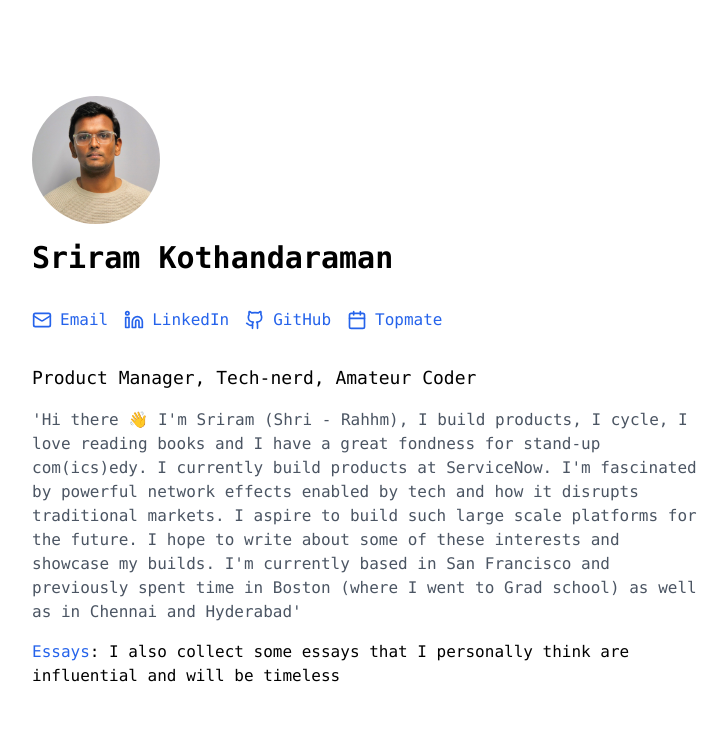
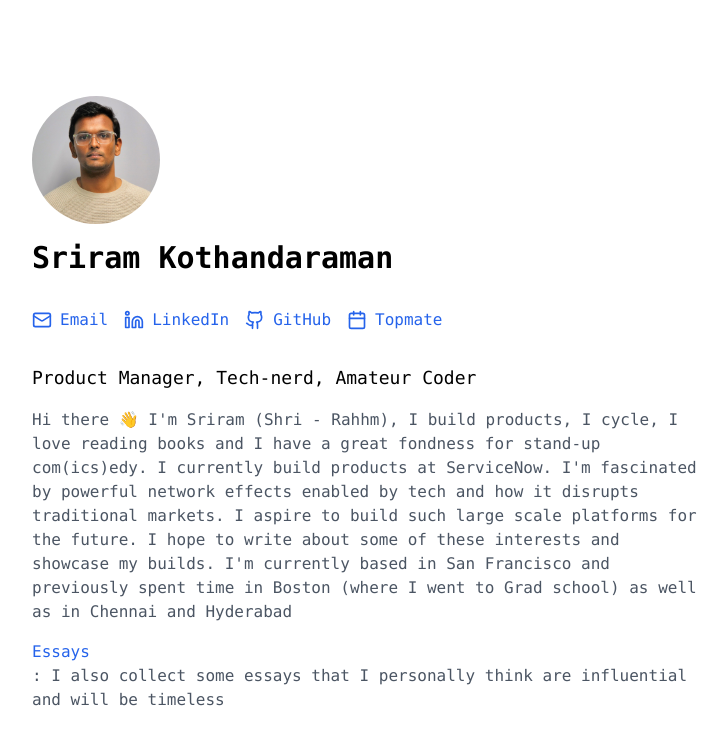
Before and after one commit to sriramkj07/Personalwebsite, a Next.js app: page / in a window 1280 px wide. Shown: the top 744 px of the page, without its empty margins (272-999 px from the left). Built offline with nearby package versions, Linux system fonts and the light colour scheme.

Commit message:
Update page.tsx

```diff
--- a/app/page.tsx
+++ b/app/page.tsx
@@ -47,7 +47,7 @@ export default function Home() {
           </p>
 
           <p style={{ whiteSpace: 'pre-line' }} className="text-gray-600">
-'Hi there 👋
+Hi there 👋
 
 I'm Sriram (Shri - Rahhm), I build products, I cycle, I love reading books and I have a great fondness for stand-up com(ics)edy.
 
@@ -57,11 +57,11 @@ I aspire to build such large scale platforms for the future.
 
 I hope to write about some of these interests and showcase my builds.
 
-I'm currently based in San Francisco and previously spent time in Boston (where I went to Grad school) as well as in Chennai and Hyderabad' </p>
+I'm currently based in San Francisco and previously spent time in Boston (where I went to Grad school) as well as in Chennai and Hyderabad </p>
 
           <div>
             <Link href="/essays" className="text-blue-600 hover:text-blue-800">Essays</Link>
-            : I also collect some essays that I personally think are influential and will be timeless
+            <p style={{ whiteSpace: 'pre-line' }} className="text-gray-600">: I also collect some essays that I personally think are influential and will be timeless </p>
           </div>
         </div>
       </div>
```
